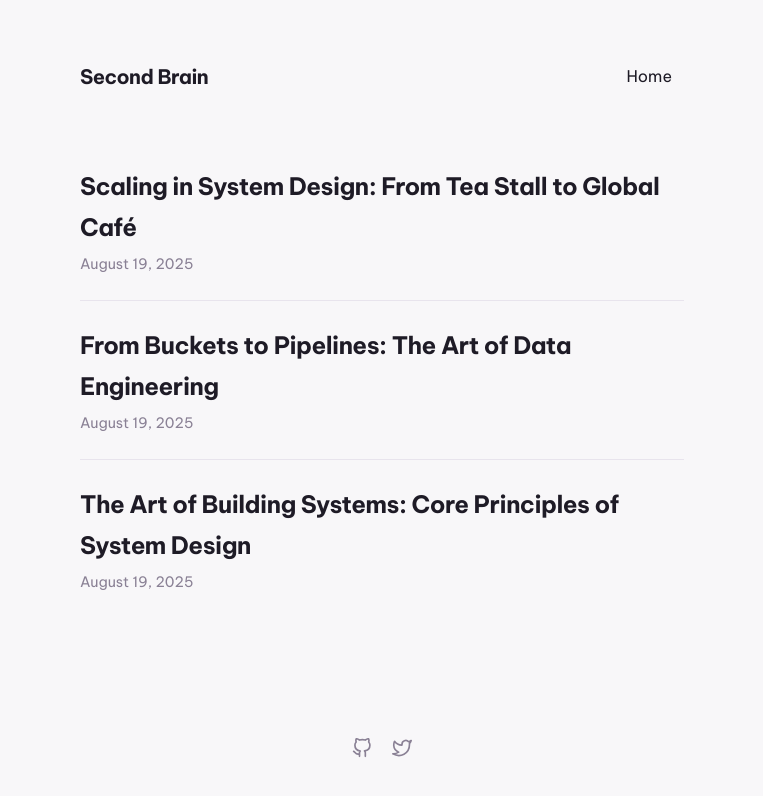
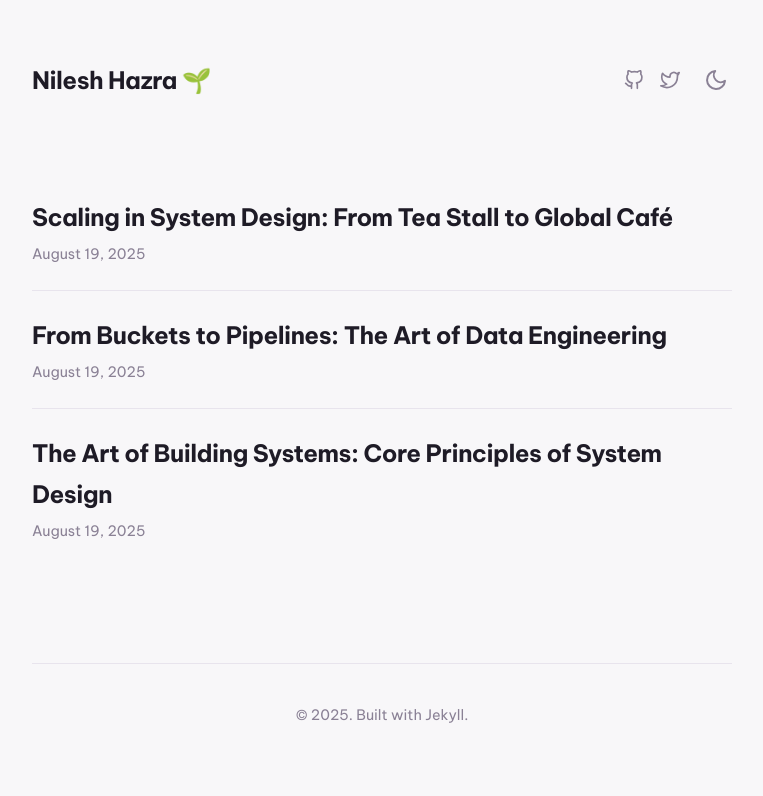
Before and after one commit to nileshhazra/second-brain, a Jekyll site: the page built from index.md, in a window 1280 px wide. Shown: the top 796 px of the page, without its empty margins (258-1021 px from the left). Built offline with Jekyll 4.4.1, drawn with Linux system fonts in a browser that asks for light colours.

Commit message:
update design v5

```diff
--- a/_layouts/default.html
+++ b/_layouts/default.html
@@ -15,12 +15,25 @@
 
     <div class="container">
       <header class="site-header">
-        <div class="site-title">
-          <a href="{{ "/" | relative_url }}">{{ site.title | default: "My Second Brain" }}</a>
+        <div class="header-main">
+          <div class="site-title">
+            <a href="{{ "/" | relative_url }}">{{ site.author | default: "Your Name" }} 🌱</a>
+          </div>
+          <div class="header-controls">
+            <div class="social-links">
+              <a href="#" aria-label="GitHub">
+                <svg xmlns="http://www.w3.org/2000/svg" width="24" height="24" viewBox="0 0 24 24" fill="none" stroke="currentColor" stroke-width="2" stroke-linecap="round" stroke-linejoin="round"><path d="M9 19c-5 1.5-5-2.5-7-3m14 6v-3.87a3.37 3.37 0 0 0-.94-2.61c3.14-.35 6.44-1.54 6.44-7A5.44 5.44 0 0 0 20 4.77 5.07 5.07 0 0 0 19.91 1S18.73.65 16 2.48a13.38 13.38 0 0 0-7 0C6.27.65 5.09 1 5.09 1A5.07 5.07 0 0 0 5 4.77a5.44 5.44 0 0 0-1.5 3.78c0 5.42 3.3 6.61 6.44 7A3.37 3.37 0 0 0 9 18.13V22"></path></svg>
+              </a>
+              <a href="#" aria-label="Twitter">
+                 <svg xmlns="http://www.w3.org/2000/svg" width="24" height="24" viewBox="0 0 24 24" fill="none" stroke="currentColor" stroke-width="2" stroke-linecap="round" stroke-linejoin="round"><path d="M23 3a10.9 10.9 0 0 1-3.14 1.53 4.48 4.48 0 0 0-7.86 3v1A10.66 10.66 0 0 1 3 4s-4 9 5 13a11.64 11.64 0 0 1-7 2c9 5 20 0 20-11.5a4.5 4.5 0 0 0-.08-.83A7.72 7.72 0 0 0 23 3z"></path></svg>
+              </a>
+            </div>
+            <button class="theme-toggle" id="theme-toggle" aria-label="Toggle theme">
+              <svg class="sun" xmlns="http://www.w3.org/2000/svg" width="24" height="24" viewBox="0 0 24 24" fill="none" stroke="currentColor" stroke-width="2" stroke-linecap="round" stroke-linejoin="round"><circle cx="12" cy="12" r="5"></circle><line x1="12" y1="1" x2="12" y2="3"></line><line x1="12" y1="21" x2="12" y2="23"></line><line x1="4.22" y1="4.22" x2="5.64" y2="5.64"></line><line x1="18.36" y1="18.36" x2="19.78" y2="19.78"></line><line x1="1" y1="12" x2="3" y2="12"></line><line x1="21" y1="12" x2="23" y2="12"></line><line x1="4.22" y1="19.78" x2="5.64" y2="18.36"></line><line x1="18.36" y1="5.64" x2="19.78" y2="4.22"></line></svg>
+              <svg class="moon" xmlns="http://www.w3.org/2000/svg" width="24" height="24" viewBox="0 0 24 24" fill="none" stroke="currentColor" stroke-width="2" stroke-linecap="round" stroke-linejoin="round"><path d="M21 12.79A9 9 0 1 1 11.21 3 7 7 0 0 0 21 12.79z"></path></svg>
+            </button>
+          </div>
         </div>
-        <nav class="site-nav">
-          <a href="{{ "/" | relative_url }}">Home</a>
-          </nav>
       </header>
 
       <main class="site-content">
@@ -28,10 +41,39 @@
       </main>
 
       <footer class="site-footer">
-        <div class="social-links">
-          <a href="https://github.com/nileshhazra" aria-label="GitHub">
-            <svg xmlns="http://www.w3.org/2000/svg" width="24" height="24" viewBox="0 0 24 24" fill="none" stroke="currentColor" stroke-width="2" stroke-linecap="round" stroke-linejoin="round"><path d="M9 19c-5 1.5-5-2.5-7-3m14 6v-3.87a3.37 3.37 0 0 0-.94-2.61c3.14-.35 6.44-1.54 6.44-7A5.44 5.44 0 0 0 20 4.77 5.07 5.07 0 0 0 19.91 1S18.73.65 16 2.48a13.38 13.38 0 0 0-7 0C6.27.65 5.09 1 5.09 1A5.07 5.07 0 0 0 5 4.77a5.44 5.44 0 0 0-1.5 3.78c0 5.42 3.3 6.61 6.44 7A3.37 3.37 0 0 0 9 18.13V22"></path></svg>
-          </a>
-          <a href="https://x.com/nileshhazra" aria-label="Twitter">
-             <svg xmlns="http://www.w3.org/2000/svg" width="24" height="24" viewBox="0 0 24 24" fill="none" stroke="currentColor" stroke-width="2" stroke-linecap="round" stroke-linejoin="round"><path d="M23 3a10.9 10.9 0 0 1-3.14 1.53 4.48 4.48 0 0 0-7.86 3v1A10.66 10.66 0 0 1 3 4s-4 9 5 13a11.64 11.64 0 0 1-7 2c9 5 20 0 20-11.5a4.5 4.5 0 0 0-.08-.83A7.72 7.72 0 0 0 23 3z"></path></svg>
-          </a>
+        <p>&copy; {{ "now" | date: "%Y" }}. Built with Jekyll.</p>
+      </footer>
+    </div>
+
+    <script>
+      (function() {
+        var toggle = document.getElementById('theme-toggle');
+        var html = document.documentElement;
+
+        function applyTheme(theme) {
+          html.setAttribute('data-theme', theme);
+          localStorage.setItem('theme', theme);
+        }
+
+        toggle.addEventListener('click', function() {
+          var currentTheme = html.getAttribute('data-theme');
+          var newTheme = currentTheme === 'dark' ? 'light' : 'dark';
+          applyTheme(newTheme);
+        });
+
+        // Set initial theme
+        var savedTheme = localStorage.getItem('theme');
+        var prefersDark = window.matchMedia('(prefers-color-scheme: dark)').matches;
+
+        if (savedTheme) {
+          applyTheme(savedTheme);
+        } else if (prefersDark) {
+          applyTheme('dark');
+        } else {
+          applyTheme('light');
+        }
+      })();
+    </script>
+
+  </body>
+</html>
--- a/assets/css/style.scss
+++ b/assets/css/style.scss
@@ -1,14 +1,15 @@
 ---
 ---
 
-/* 1. Design System (Apple/Google Inspired) */
+/* 1. Design System (Light & Dark Themes) */
 :root {
+  /* Light Theme (Default) */
   --font-main: 'Be Vietnam Pro', sans-serif;
-
-  --color-background: #F8F7F9; /* A very light, slightly cool gray */
-  --color-text: #1E1B26; /* A dark, soft black */
-  --color-text-subtle: #8A8195; /* A muted, complementary gray */
-  --color-accent: #7C3AED; /* A beautiful, soft lavender/violet */
+  --color-background: #F8F7F9;
+  --color-foreground: #ffffff;
+  --color-text: #1E1B26;
+  --color-text-subtle: #8A8195;
+  --color-accent: #7C3AED;
   --color-border: #E8E4ED;
 
   --content-width: 700px;
@@ -16,7 +17,17 @@
   --border-radius: 8px;
 }
 
-/* 2. Global Resets & Body Styles */
+[data-theme="dark"] {
+  /* Dark Theme */
+  --color-background: #121212;
+  --color-foreground: #1E1E1E;
+  --color-text: #E1E1E1;
+  --color-text-subtle: #9E9E9E;
+  --color-accent: #A78BFA;
+  --color-border: #333333;
+}
+
+/* 2. Global Resets & Animated Body Styles */
 *, *::before, *::after {
   box-sizing: border-box;
 }
@@ -25,114 +36,49 @@
   margin: 0;
   padding: var(--spacing-unit);
   font-family: var(--font-main);
-  font-weight: 400;
   line-height: 1.7;
   background-color: var(--color-background);
   color: var(--color-text);
   -webkit-font-smoothing: antialiased;
+  /* This is the key for the smooth theme transition! */
+  transition: background-color 0.3s ease, color 0.3s ease;
 }
 
 /* 3. Layout & Container */
 .container {
   max-width: var(--content-width);
   margin: 0 auto;
-  padding: calc(var(--spacing-unit) * 1.5) calc(var(--spacing-unit) * 2);
+  padding: calc(var(--spacing-unit) * 1.5) 0;
 }
 
-/* 4. Header & Navigation */
+/* 4. NEW Header & Controls */
 .site-header {
+  margin-bottom: calc(var(--spacing-unit) * 4);
+}
+
+.header-main {
   display: flex;
   justify-content: space-between;
   align-items: center;
-  margin-bottom: calc(var(--spacing-unit) * 3);
 }
 
 .site-title a {
-  font-size: 1.25rem;
+  font-size: 1.5rem;
   font-weight: 700;
   color: var(--color-text);
   text-decoration: none;
   letter-spacing: -0.5px;
 }
 
-.site-nav a {
-  color: var(--color-text);
-  text-decoration: none;
-  font-weight: 400;
-  padding: 0.4rem 0.75rem;
-  border-radius: var(--border-radius);
-  transition: all 0.2s ease-in-out;
-}
-
-.site-nav a:hover {
-  background-color: var(--color-accent);
-  color: #ffffff;
-}
-
-/* 5. Typography */
-h1, h2, h3 {
-  font-family: var(--font-main);
-  font-weight: 700;
-  line-height: 1.25;
-  letter-spacing: -0.8px;
-}
-
-h2 {
-  font-size: 2.25rem;
-  margin-top: calc(var(--spacing-unit) * 2.5);
-  margin-bottom: var(--spacing-unit);
-}
-
-/* 6. Post List Styling */
-.post-list {
-  list-style: none;
-  padding: 0;
-  margin: 0;
-}
-
-.post-list li {
-  padding-bottom: var(--spacing-unit);
-  margin-bottom: var(--spacing-unit);
-  border-bottom: 1px solid var(--color-border);
-}
-.post-list li:last-child {
-  border-bottom: none;
-}
-
-.post-list .post-link {
-  font-size: 1.5rem;
-  font-weight: 700;
-  color: var(--color-text);
-  text-decoration: none;
-  letter-spacing: -0.5px;
-  transition: color 0.2s ease-in-out;
-}
-
-.post-list .post-link:hover {
-  color: var(--color-accent);
-}
-
-.post-list .post-date {
-  display: block;
-  font-size: 0.9rem;
-  color: var(--color-text-subtle);
-  margin-top: 0.25rem;
-}
-
-/* 7. Footer & Social Icons */
-.site-footer {
-  margin-top: calc(var(--spacing-unit) * 4);
-  padding-top: var(--spacing-unit);
-  text-align: center;
-  font-size: 0.9rem;
-  color: var(--color-text-subtle);
+.header-controls {
+  display: flex;
+  align-items: center;
+  gap: 1.25rem;
 }
 
 .social-links {
   display: flex;
-  justify-content: center;
-  gap: 1.25rem;
-  margin-bottom: 1rem;
+  gap: 1rem;
 }
 
 .social-links a {
@@ -147,4 +93,87 @@
 .social-links svg {
   width: 20px;
   height: 20px;
+  display: block;
 }
+
+/* 5. Theme Toggle Button */
+.theme-toggle {
+  background: none;
+  border: none;
+  padding: 0.25rem;
+  cursor: pointer;
+  color: var(--color-text-subtle);
+  border-radius: 99px;
+  display: flex;
+  align-items: center;
+  justify-content: center;
+  transition: color 0.2s ease-in-out;
+}
+.theme-toggle:hover {
+  color: var(--color-accent);
+}
+
+.theme-toggle .sun { display: none; }
+.theme-toggle .moon { display: block; }
+
+[data-theme="dark"] .theme-toggle .sun { display: block; }
+[data-theme="dark"] .theme-toggle .moon { display: none; }
+
+
+/* 6. Typography & Post List (with transitions) */
+h1, h2, h3 { /* ... existing styles */ }
+
+.post-list .post-link {
+  color: var(--color-text); /* ... existing styles */
+  transition: color 0.2s ease-in-out;
+}
+.post-list .post-link:hover {
+  color: var(--color-accent);
+}
+
+/* (Copying the rest of the styles from previous step for completeness) */
+h1, h2, h3 {
+  font-family: var(--font-main);
+  font-weight: 700;
+  line-height: 1.25;
+  letter-spacing: -0.8px;
+}
+h2 {
+  font-size: 2.25rem;
+  margin-top: calc(var(--spacing-unit) * 2.5);
+  margin-bottom: var(--spacing-unit);
+}
+.post-list {
+  list-style: none; padding: 0; margin: 0;
+}
+.post-list li {
+  padding-bottom: var(--spacing-unit);
+  margin-bottom: var(--spacing-unit);
+  border-bottom: 1px solid var(--color-border);
+  transition: border-color 0.3s ease;
+}
+.post-list li:last-child { border-bottom: none; }
+.post-list .post-link {
+  font-size: 1.5rem;
+  font-weight: 700;
+  letter-spacing: -0.5px;
+  text-decoration: none;
+}
+.post-list .post-date {
+  display: block;
+  font-size: 0.9rem;
+  color: var(--color-text-subtle);
+  margin-top: 0.25rem;
+  transition: color 0.3s ease;
+}
+
+/* 7. Footer */
+.site-footer {
+  margin-top: calc(var(--spacing-unit) * 4);
+  padding-top: var(--spacing-unit);
+  text-align: center;
+  font-size: 0.9rem;
+  color: var(--color-text-subtle);
+  border-top: 1px solid var(--color-border);
+  transition: border-color 0.3s ease, color 0.3s ease;
+}
```
